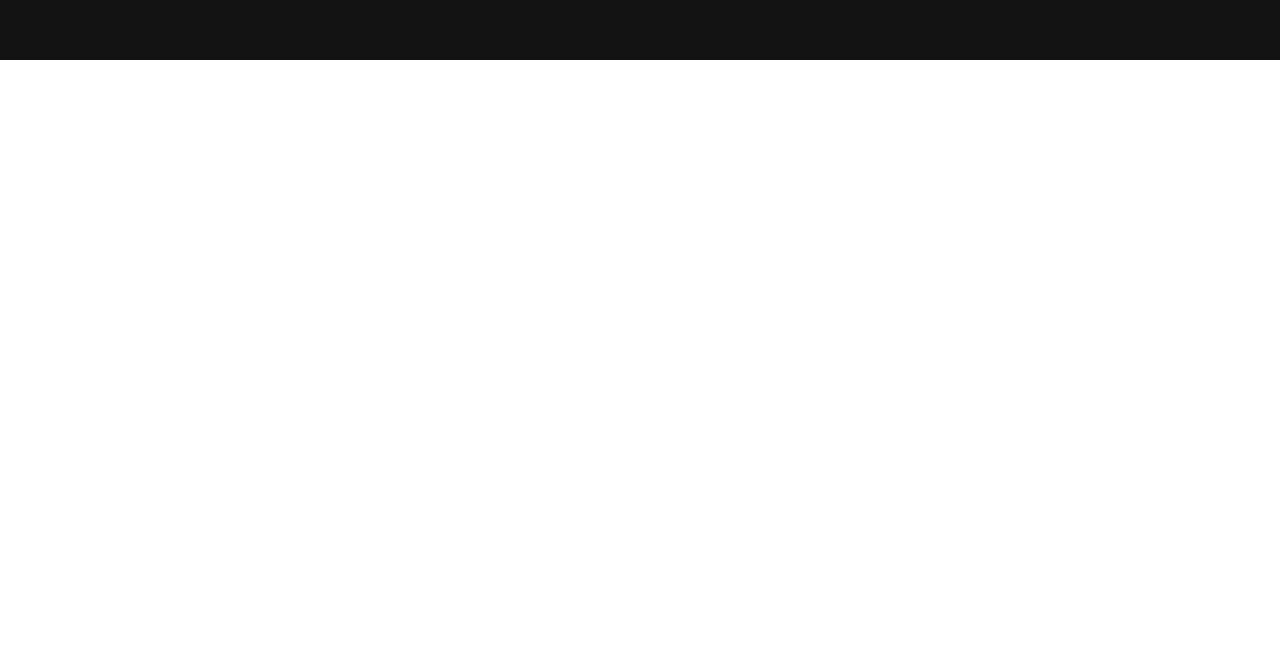
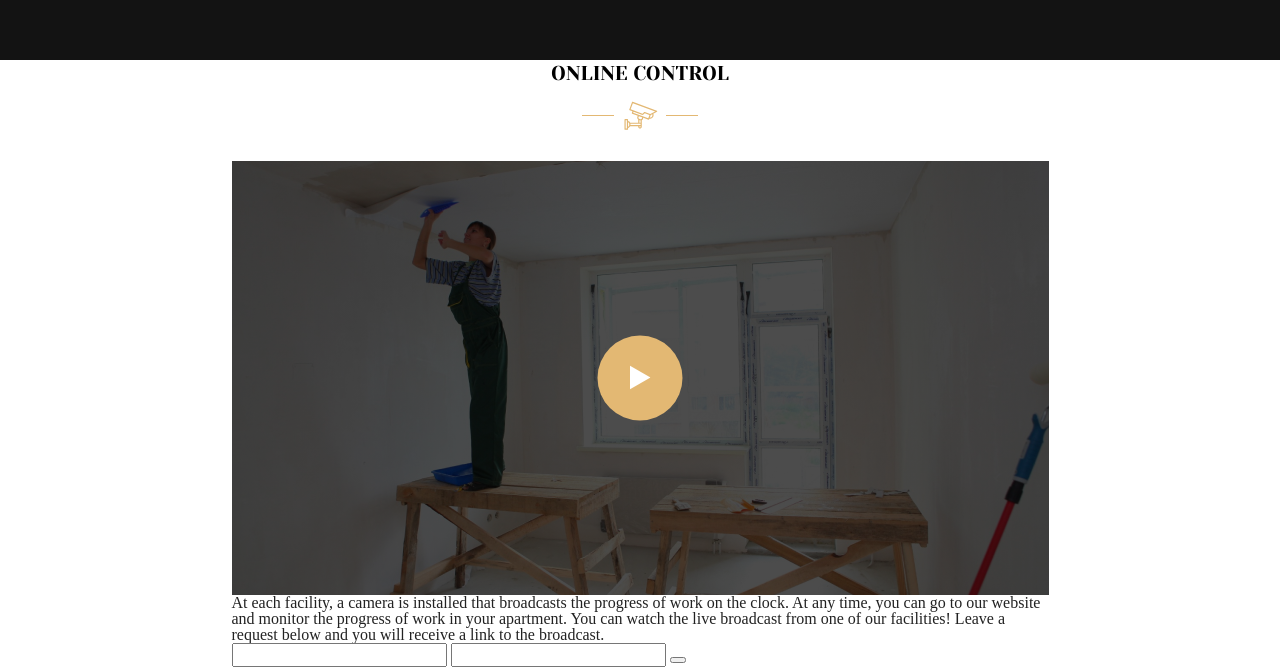
Before and after one commit to lagafet-jr/design_agency_lp, a plain HTML site: page index.html in a window 1280 px wide. Shown: the part 1697-2364 px from the top of the page. Before the commit the page ends 1757 px from the top, so only its background shows below. Drawn offline with Linux system fonts and the light colour scheme.

Commit message:
control block initial

```diff
--- a/css/styles.css
+++ b/css/styles.css
@@ -303,3 +303,83 @@ header {
   border: none;
   background: url(../images/arrow-right.svg);
 }
+
+.control {
+  width: 100%;
+  background: #FFFFFF;
+}
+
+.control-wrapper {
+  width: 817px;
+  margin: 0 auto;
+}
+
+.control-head {
+  display: flex;
+  flex-direction: column;
+  justify-content: flex-start;
+  align-items: center;
+}
+
+.control-head h2 {
+  font-family: Yeseva One;
+  font-style: normal;
+  font-weight: normal;
+  font-size: 20px;
+  line-height: 28px;
+  text-align: center;
+  text-transform: uppercase;
+  color: black;
+}
+
+.control-head hr {
+  border: 0;
+  width: 32px;
+  height: 1.54px;
+  background: #E3B873;
+}
+
+.camera {
+  display: flex;
+  justify-content: center;
+  align-items: center;
+  margin-top: 12.79px;
+  margin-bottom: 31.21px;
+}
+
+.camera hr:first-child {
+  margin-right: 9.47px;
+}
+
+.camera hr:last-child {
+  margin-left: 7.76px;
+}
+
+.camera-img {
+  color: #E3B873;
+}
+
+.video {
+  width: 817px;
+  height: 434px;
+}
+
+.video-bg {
+  position: relative;
+  background-image: linear-gradient(rgba(0, 0, 0, 0.7), rgba(0, 0, 0, 0.7)), url("../images/control.jpg");
+}
+
+.video-btn {
+  width: 85px;
+  height: 85px;
+  position: absolute;
+  top: 50%;
+  left: 50%;
+  transform: translate(-50%, -50%);
+  -ms-transform: translate(-50%, -50%);
+  background-color: #E3B873;
+  color: white;
+  padding: none;
+  border: none;
+  border-radius: 50%;
+}
--- a/index.html
+++ b/index.html
@@ -1,5 +1,6 @@
 <!DOCTYPE html>
 <html lang="en">
+
 <head>
   <meta charset="UTF-8">
   <meta name="viewport" content="width=device-width, initial-scale=1.0">
@@ -7,6 +8,7 @@
   <link rel="stylesheet" href="./css/reset.css">
   <link rel="stylesheet" href="./css/styles.css">
 </head>
+
 <body>
   <header>
     <div class="header-nav">
@@ -29,7 +31,8 @@
           <p>Turnkey Repair in the <br>city of <span class="color-brown">Rostov-on-Don</span></p>
         </div>
         <div class="intro-info">
-          <p>Get ready-made turnkey repairs on time <br>with work time saving up to 45 days and 20% from <br>cost of materials due to the organization of work</p>
+          <p>Get ready-made turnkey repairs on time <br>with work time saving up to 45 days and 20% from <br>cost of
+            materials due to the organization of work</p>
         </div>
         <div>
           <button class="button intro-btn-first">CALCULATE THE COST</button>
@@ -53,7 +56,8 @@
               <p>Completed <br>projects</p>
             </div>
             <div class="project-about">
-              <p>Only a small part of the work performed by our company is presented <br>on the site. For 14 years on in the construction <br>market we have made happy more than 1000 families</p>
+              <p>Only a small part of the work performed by our company is presented <br>on the site. For 14 years on in
+                the construction <br>market we have made happy more than 1000 families</p>
             </div>
             <div class="project-params">
               <div>
@@ -86,11 +90,33 @@
               <img src="./images/image_2_1.jpg" alt="photo">
             </div>
           </div>
+        </div>
+      </div>
     </div>
 
+    <div class="control">
+      <div class="control-wrapper">
+        <div class="control-head">
+          <div>
+            <h2>Online Control</h2>
+          </div>
+          <div class="camera">
+            <hr><img class="camera-img" src="./images/camera.svg" alt="camera"><hr>
+          </div>
+        </div>
+        <div class="video video-bg">
+          <button class="video-btn"><img src="./images/video-btn.svg" alt="play"></button>
+        </div>
+        <div>
+          <p>At each facility, a camera is installed that broadcasts the progress of work on the clock. At any time, you can go to our website and monitor the progress of work in your apartment. You can watch the live broadcast from one of our facilities! Leave a request below and you will receive a link to the broadcast.</p>
+          <input type="text">
+          <input type="text">
+          <button></button>
+        </div>
       </div>
     </div>
   </main>
 
 </body>
+
 </html>
```
Also changed, not shown: images/camera.svg (added), images/control.jpg (added), images/video-btn.svg (added).
